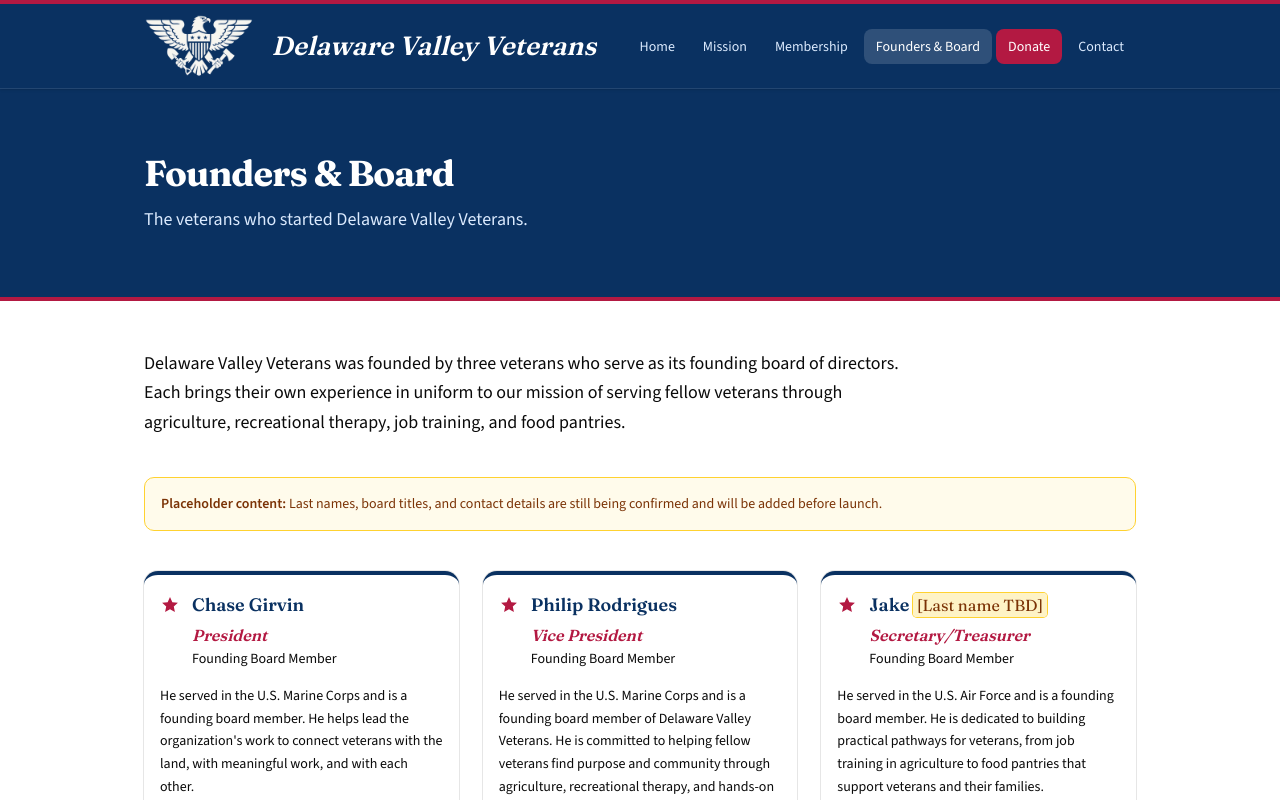
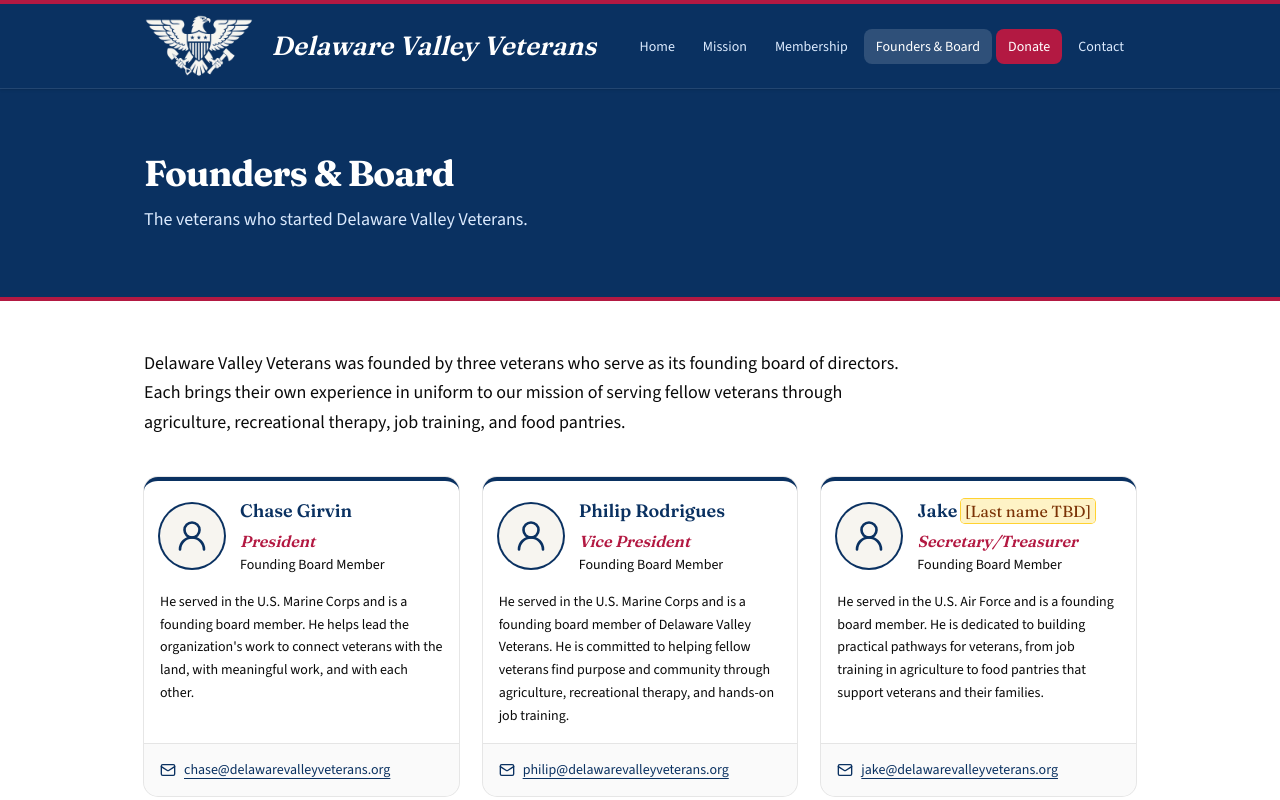
Before and after one commit to Malvado996/delawarevalleyveterans, a Next.js app: page /founders in a window 1280 px wide. Shown: the top 800 px of the page. Built offline with nearby package versions, Linux system fonts and the light colour scheme.

Commit message:
Founders: remove placeholder notice, add avatar icons

```diff
--- a/src/app/founders/page.tsx
+++ b/src/app/founders/page.tsx
@@ -1,9 +1,8 @@
 import type { Metadata } from "next";
-import { Mail } from "lucide-react";
+import { Mail, UserRound } from "lucide-react";
 import { Card, CardContent, CardFooter, CardHeader } from "@/components/ui/card";
 import { PageHeader } from "@/components/site/page-header";
-import { Placeholder, PlaceholderNotice } from "@/components/site/placeholder";
-import { StarMark } from "@/components/site/star-mark";
+import { Placeholder } from "@/components/site/placeholder";
 import { founders, site } from "@/lib/site";
 
 export const metadata: Metadata = { title: "Founders & Board" };
@@ -23,19 +22,19 @@ export default function FoundersPage() {
           therapy, job training, and food pantries.
         </p>
 
-        <PlaceholderNotice>
-          Last names, board titles, and contact details are still being
-          confirmed and will be added before launch.
-        </PlaceholderNotice>
-
         <ul className="grid gap-6 md:grid-cols-3">
           {founders.map((f) => (
             <li key={f.id}>
               <section aria-labelledby={`${f.id}-heading`} className="h-full">
                 <Card className="h-full border-t-4 border-t-brand-navy">
                   <CardHeader>
-                    <div className="flex items-start gap-3">
-                      <StarMark className="mt-1 size-5 shrink-0 text-brand-red" />
+                    <div className="flex items-center gap-4">
+                      <div
+                        aria-hidden="true"
+                        className="flex size-16 shrink-0 items-center justify-center rounded-full bg-brand-cream ring-2 ring-brand-navy"
+                      >
+                        <UserRound className="size-9 text-brand-navy" strokeWidth={1.75} />
+                      </div>
                       <div>
                         <h2
                           id={`${f.id}-heading`}
@@ -58,7 +57,7 @@ export default function FoundersPage() {
                     </div>
                   </CardHeader>
                   <CardContent className="flex-1">
-                                        <p className="leading-relaxed">{f.bio}</p>
+                    <p className="leading-relaxed">{f.bio}</p>
                   </CardContent>
                   <CardFooter className="flex-col items-start gap-2 text-sm">
                     <p className="flex items-center gap-2">
```
Also changed, not shown: screenshots/founders-mobile.png, screenshots/founders.png.
